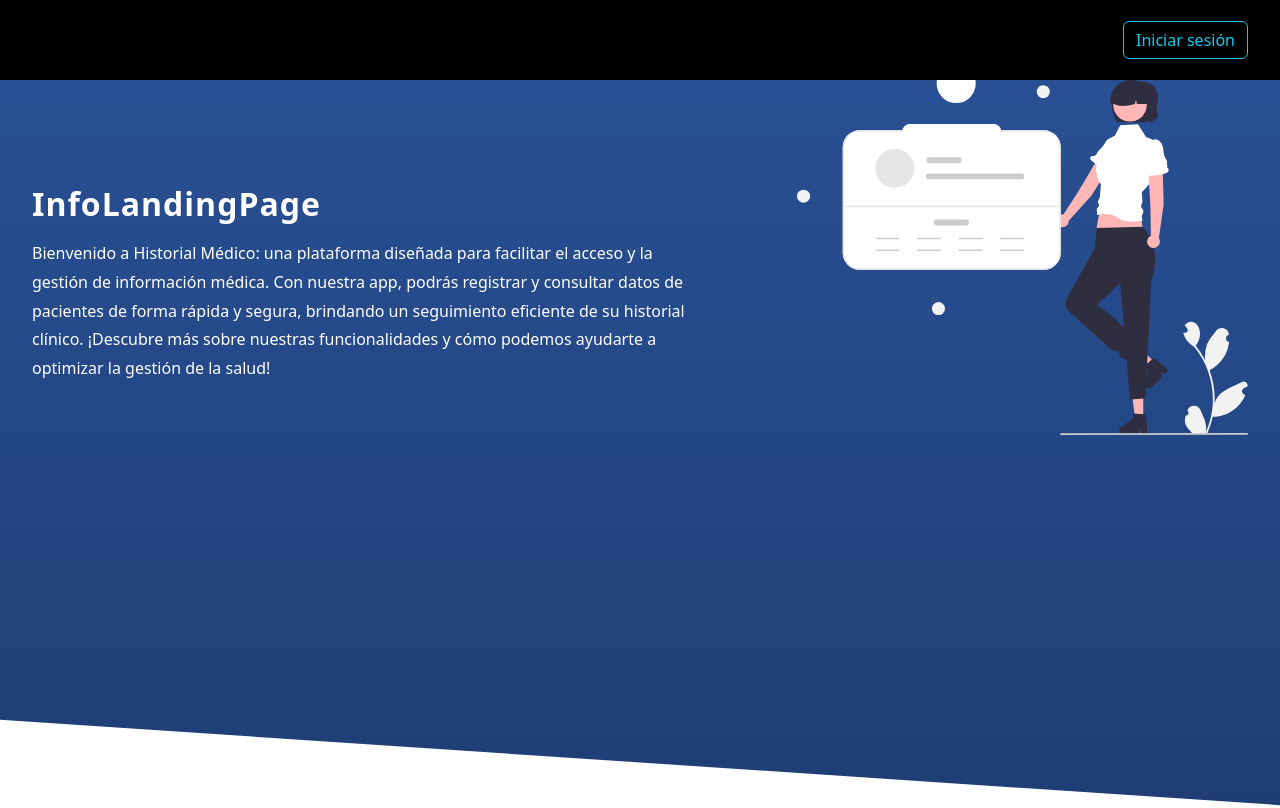
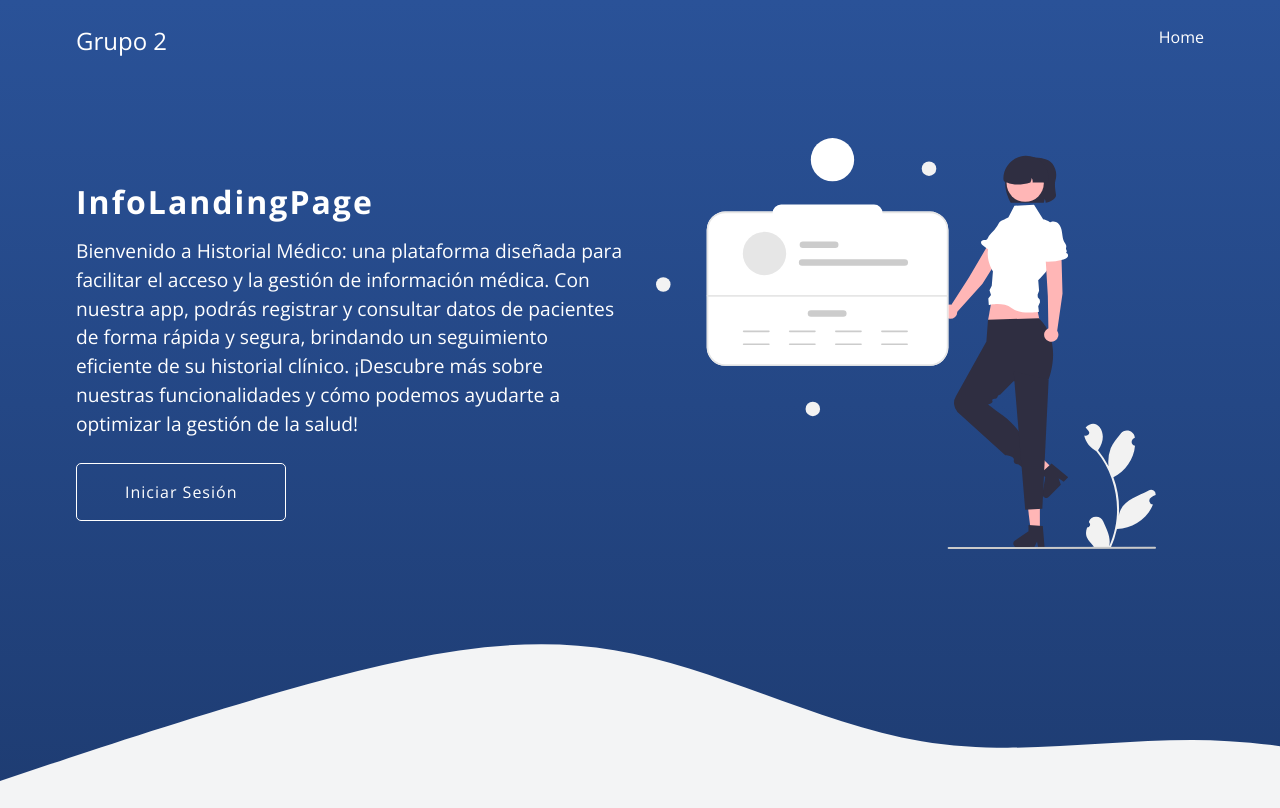
Before and after one commit to gonzalopastorino/HistoriasMedicas, a React (Vite) app in the folder HistoriasClinicas/: page /informacion in a window 1280 px wide. Shown: the top 808 px of the page. Built offline with nearby package versions, Linux system fonts and the light colour scheme.

Commit message:
retoques en margenes y paddings de info landing-registrarse

```diff
--- a/HistoriasClinicas/src/App.jsx
+++ b/HistoriasClinicas/src/App.jsx
@@ -2,7 +2,7 @@ import { BrowserRouter, Routes, Route, useLocation } from "react-router-dom";
 import LandingPage from "./pages/LandingPage";
 import Home from "./pages/Home";
 import InfoLandingPage from "./components/Infolandingpage/InfoLandingPage";
-import Navbar from "./components/Navbar/Navbar";
+//import Navbar from "./components/Navbar/Navbar";
 import Login from "./components/Login/Login";
 import "./pages/landingPage.css";
 import "../src/components/Navbar/Navbar.css";
@@ -10,12 +10,12 @@ import "../src/components/Grid/grid.css";
 
 function App() {
 
-  const location = useLocation();
+  // const location = useLocation();
 
   return (
     <>
 
-      {location.pathname !== "/login" && <Navbar />}
+      {/* {location.pathname !== "/login" && <Navbar />} */}
 
       <Routes>
         <Route path="/" element={<LandingPage />} />
--- a/HistoriasClinicas/src/components/Infolandingpage/InfoLandingPage.css
+++ b/HistoriasClinicas/src/components/Infolandingpage/InfoLandingPage.css
@@ -1,117 +1,152 @@
 @import url('https://fonts.googleapis.com/css2?family=Open+Sans:wght@300;400;700&display=swap');
 
-/* Reset */
-* {
+*{
+  padding: 0;
   margin: 0;
-  padding: 0;
   box-sizing: border-box;
 }
 
+.container {
+  width: 90%;
+  max-width: 1200px;
+  margin: 0 auto;
+  overflow: hidden;
+  /* margin-top: 88px; si ponemos navbar*/
+}
+
+.header-info-landing-page{
+  font-family: 'Open Sans', sans-serif;
+
+  background-image: linear-gradient(to top, #1e3c72 0%, #1e3c72 1%, #2a5298 100%);
+  color: #fff;
+
+  display: grid;
+  grid-template-rows: max-content 1fr;
+  grid-template-areas:
+  "nav"
+  "informacion";
+
+  min-height: 100vh;
+}
+
+.nav-info-landing-page {
+  display: grid;
+  grid-auto-flow: column;
+  grid-area: nav;
+  justify-content: space-between;
+  gap: 1rem;
+  align-items: center;
+  height: 90px;
+}
+
+.list-info-landing-page {
+  list-style: none;
+
+}
+
+.link-info-landing-page {
+  color: #fff;
+  text-decoration: none;
+}
+
+.link-info-landing-page:hover {
+  transition: color 0.5s ease-in-out;
+  color: #f0f2f6;
+  font-size: 1.3rem;
+  transition: 0.5s ease-in-out;
+}
+
+.item-info-landing-page {
+  text-decoration: none;
+  color: #fff;
+  font-weight: 300;
+}
 
 
-.content {
-  width: 100%;
-  max-width: 1200px;
-  margin: 0 auto;
-  margin-top: 2rem;
-  overflow: hidden;
+.logo-info-landing-page {
+  font-size: 1.5rem;
+  font-weight: 300;
 }
 
-/* Sectión */
-.informacion-landing-page {
-  background-image: linear-gradient(to top, #1e3c72 0%, #2a5298 100%);
-  color: #fff;
+/* section-landing-page-conteiner */
+
+.main-info-landing-page {
+  grid-area: informacion;
   display: grid;
-  grid-template-columns: repeat(12, 1fr);
-  grid-template-rows: auto;
   gap: 2rem;
-  min-height: 100vh;
-  padding: 2rem 0 0 0;
-}
+  grid-template-columns: 1fr 1fr;
 
-/* Texto info */
-.info-landing-page {
-  grid-column: span 7;
-  display: flex;
-  flex-direction: column;
-  justify-content: center;
-  padding: 2rem;
+  margin-top: 3rem;
+  padding-bottom: 250px;
+  align-items: center;
 }
 
 .title-info-landing-page {
+  /* font-size: clamp(1rem, 4vw, 2rem); */
   font-size: 2rem;
   font-weight: 600;
-  letter-spacing: 1px;
-  margin-bottom: 1rem;
+  letter-spacing: 2px;
 }
 
-.paragraph-info-landing-page {
-  font-size: 1rem;
+.subtitle-info-landing-page {
+  margin-top: 1rem;
+  margin-bottom: 1.5rem;
+  /* font-size: clamp(.8rem, 2vw, 1.2rem); */
+  font-size: 1.2rem;
   font-weight: 300;
-  margin-top: 1rem;
-  line-height: 1.8;
 }
 
-/* Figure */
-.figure-landing-page {
-  grid-column: span 5;
-  display: flex;
-  justify-content: center;
-  align-items: center;
-  padding: 2rem;
+.cta-2-info-landing-page {
+  cursor: pointer;
+  background: transparent;
+  text-decoration: none;
+  color: #fff;
+  padding: 1rem 3rem;
+  border: 1px solid;
+  border-radius: 5px;
+  display: inline-block;
+  font-weight: 500;
+  letter-spacing: 1px;
 }
 
-.img-landing-page {
-  max-width: 100%;
-  height: auto;
+.cta-2-info-landing-page:hover {
+  background-color: #fff;
+  color: #1e3c72;
+  transition: background-color 0.5s ease-in-out;
 }
 
-/* wave SVG */
+
 .wave-info-landing-page {
-  grid-column: span 12;
-  width: 100%;
-  /* margin-top: 2rem; */
-}
-
-.wave-info-landing-page svg {
-  display: block;
-  width: 100%;
-  /* height: auto; */
+  grid-area: informacion;
   align-self: end;
 }
 
-.link-landing-page {
-  position: relative;
-  bottom: 100px;
+
+.figure-info-langing-page {
+  width: 100%;
 }
 
-/* Medias */
-@media (max-width: 768px) {
-  .informacion-landing-page {
+.img-info-landing-page {
+  max-width: 500px;
+}
+
+/* Media Queries */
+
+@media (max-width: 800px) {
+
+  .main-info-landing-page {
     grid-template-columns: 1fr;
+    grid-template-rows: max-content max-content;
+    text-align: center;
   }
 
-  .info-landing-page, .figure-landing-page {
-    grid-column: span 12;
+  .figure-info-langing-page {
+    grid-row: 1/2;
+    margin-top: 1rem;
   }
-
-  .title-info-landing-page {
-    font-size: 2rem;
-  }
-
-  .paragraph-info-landing-page {
-    font-size: 0.9rem;
-  }
-
-  .img-landing-page {
-    width: 80%;
-  }
-
-
-  .link-landing-page {
-    position: relative;
-    bottom: 10px;
-    font-size: 1rem;
-    text-align: center;
+  .img-info-landing-page {
+    max-width: 300px;
+    display: block;
+    margin: 0 auto;
   }
 }
--- a/HistoriasClinicas/src/components/Infolandingpage/InfoLandingPage.jsx
+++ b/HistoriasClinicas/src/components/Infolandingpage/InfoLandingPage.jsx
@@ -36,40 +36,52 @@ const InfoLandingPage = () => {
 
   return (
     <>
-      <div className="informacion-landing-page">
-        <section className="info-landing-page content">
-          {/* Enlace Grupo 2 arriba del título */}
-          <h2 className="logo-landing-page">
-            <Link to="/" className="link-landing-page">
-              Grupo 2
-            </Link>
-          </h2>
+      <header className="header-info-landing-page">
+        <nav className="nav-info-landing-page container">
+          <h2 className="logo-info-landing-page">Grupo 2</h2>
 
+          <ul className="list-info-landing-page">
+            <li className="item-info-landing-page">
+              <Link className="link-info-landing-page" href="/">
+                Home
+              </Link>
+            </li>
+          </ul>
+        </nav>
+
+        <section className="main-info-landing-page container">
           <div className="texts-info-landing-page">
             <h3 className="title-info-landing-page">InfoLandingPage</h3>
-            <p className="paragraph-info-landing-page">
-              Bienvenido a Historial Médico: una plataforma diseñada para
+            <p className="subtitle-info-landing-page">
+            Bienvenido a Historial Médico: una plataforma diseñada para
               facilitar el acceso y la gestión de información médica. Con
               nuestra app, podrás registrar y consultar datos de pacientes de
               forma rápida y segura, brindando un seguimiento eficiente de su
               historial clínico. ¡Descubre más sobre nuestras funcionalidades y
               cómo podemos ayudarte a optimizar la gestión de la salud!
             </p>
+            <button className="cta-2-info-landing-page">
+              Iniciar Sesión
+            </button>
           </div>
+
+          <figure className="figure-info-langing-page">
+            <img
+              className="img-info-landing-page"
+              src="src/uttils/information.svg"
+              alt="image-info-doctors"
+            />
+          </figure>
         </section>
-        <figure className="figure-landing-page">
+
+        <div className="wave-info-landing-page">
           <img
-            className="img-landing-page"
-            src="../../src/uttils/information.svg"
-            alt="image-task"
+            className="wave-info-landing-page-end"
+            src='src/uttils/wave (1).svg'
+            alt="wave"
           />
-        </figure>
-      <div className="wave-info-landing-page">
-        <svg xmlns="http://www.w3.org/2000/svg" viewBox="0 0 1200 320">
-          <path fill="#fff" d="M0,192L1440,288L1440,320L0,320Z"></path>
-        </svg>
-      </div>
-      </div>
+        </div>
+      </header>
 
       <div id="registrarse">
         <Registrarse />
--- a/HistoriasClinicas/src/components/Registrarse/registrarse.css
+++ b/HistoriasClinicas/src/components/Registrarse/registrarse.css
@@ -7,7 +7,7 @@
     color: #fff;
     display: flex;
     min-height: 100vh;
-    padding-bottom: 6rem;
+    padding-bottom: 10rem;
 }
 
 
--- a/HistoriasClinicas/src/pages/LandingPage.jsx
+++ b/HistoriasClinicas/src/pages/LandingPage.jsx
@@ -1,4 +1,4 @@
-import { useNavigate } from "react-router-dom";
+import { Link, useNavigate } from "react-router-dom";
 import "./landingPage.css";
 
 const LandingPage = () => {
@@ -16,16 +16,16 @@ const LandingPage = () => {
 
           <ul className="list-landing-page">
             <li className="item-landing-page">
-              <a className="link-landing-page" href="/">
+              <Link className="link-landing-page" href="/">
                 Home
-              </a>
+              </Link>
             </li>
           </ul>
         </nav>
 
         <section className="main-landing-page container">
           <div className="texts-landing-page">
-            <h1 className="title-landing-page">Hola!, Bienvenido!</h1>
+            <h3 className="title-landing-page">Hola!, Bienvenido!</h3>
             <p className="subtitle-landing-page">
               A la mejor aplicación para la gestión de Historial Médico
             </p>
--- a/HistoriasClinicas/src/pages/landingPage.css
+++ b/HistoriasClinicas/src/pages/landingPage.css
@@ -11,7 +11,6 @@
   max-width: 1200px;
   margin: 0 auto;
   overflow: hidden;
-  margin-top: 88px;
 }
 
 .header-landing-page{
@@ -37,10 +36,12 @@
   gap: 1rem;
   align-items: center;
   height: 90px;
+
 }
 
 .list-landing-page {
   list-style: none;
+
 }
 
 .link-landing-page {
@@ -49,15 +50,15 @@
 }
 
 .link-landing-page:hover {
-  transition: color 0.5s ease-in-out;
+  transform: color 0.5s ease-in-out;
   color: #f0f2f6;
-  font-size: 1.3rem;
+  font-size: 1.5rem;
   transition: 0.5s ease-in-out;
 }
 
 .item-landing-page {
   text-decoration: none;
-  color: #fff;
+  color: #ffffff;
   font-weight: 300;
 }
 
@@ -67,7 +68,7 @@
   font-weight: 300;
 }
 
-/* section-landing-page-conteiner */
+/* section-landing-page-container */
 
 .main-landing-page {
   grid-area: contenido;
@@ -75,7 +76,8 @@
   gap: 2rem;
   grid-template-columns: 1fr 1fr;
 
-  padding-bottom: 150px;
+  margin-top: 3rem;
+  padding-bottom: 350px;
   align-items: center;
 }
 
@@ -95,6 +97,7 @@
 }
 
 .cta-landing-page {
+  cursor: pointer;
   background: transparent;
   text-decoration: none;
   color: #fff;
@@ -113,7 +116,7 @@
 }
 
 
-.landing-page-wave {
+.wave-landing-page {
   grid-area: contenido;
   align-self: end;
 }
@@ -136,6 +139,7 @@
 
   .figure-langing-page {
     grid-row: 1/2;
+    margin-top: 1rem;
   }
   .img-landing-page {
     max-width: 300px;
```
Also changed, not shown: HistoriasClinicas/src/uttils/wave.svg.
